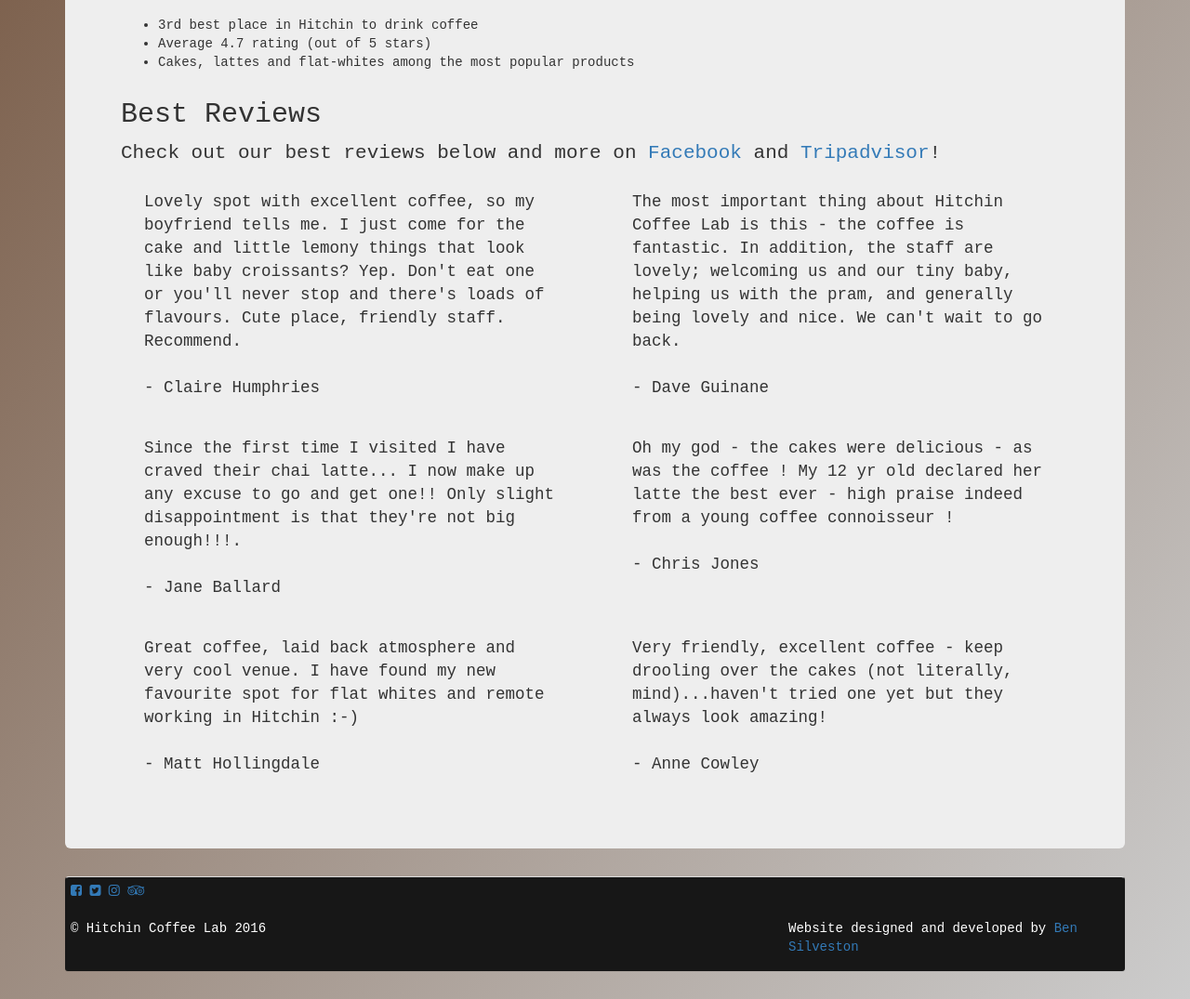
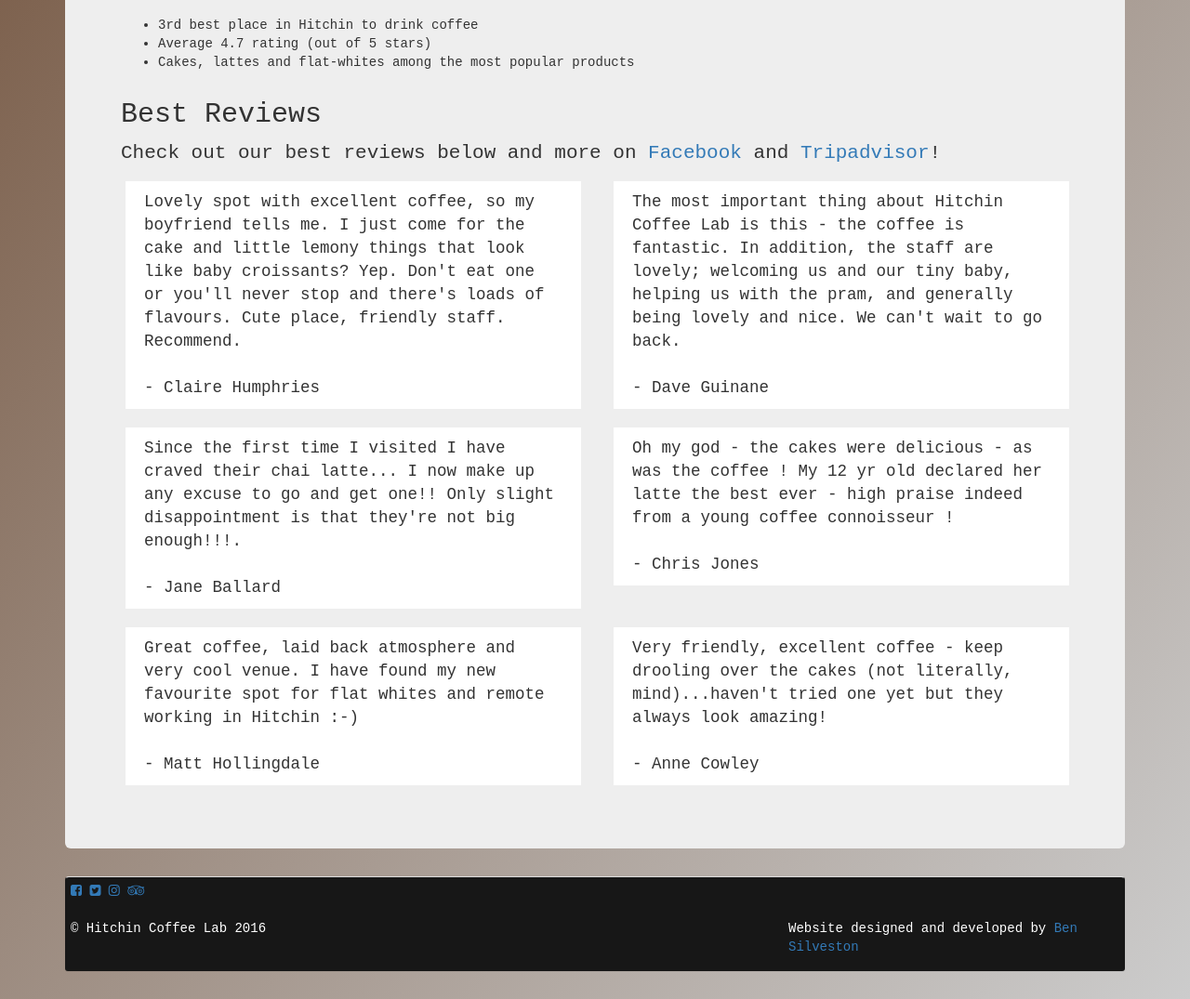
Before and after one commit to BennySLV/HitchinCoffeeLab, a PHP site: page /testimonials.php in a window 1280 px wide. Shown: the part 512-1587 px from the top of the page at 93% size. Run offline with PHP 8.4, Linux system fonts and the light colour scheme; some libraries are stand-ins or nearby versions.

Commit message:
Added background colour for each testimonial on page.

```diff
--- a/public/css/testimonials.css
+++ b/public/css/testimonials.css
@@ -4,3 +4,7 @@
 #testimonials-link {
 	font-weight: bold;
 }
+
+.quote {
+	background-color: white;
+}
```
